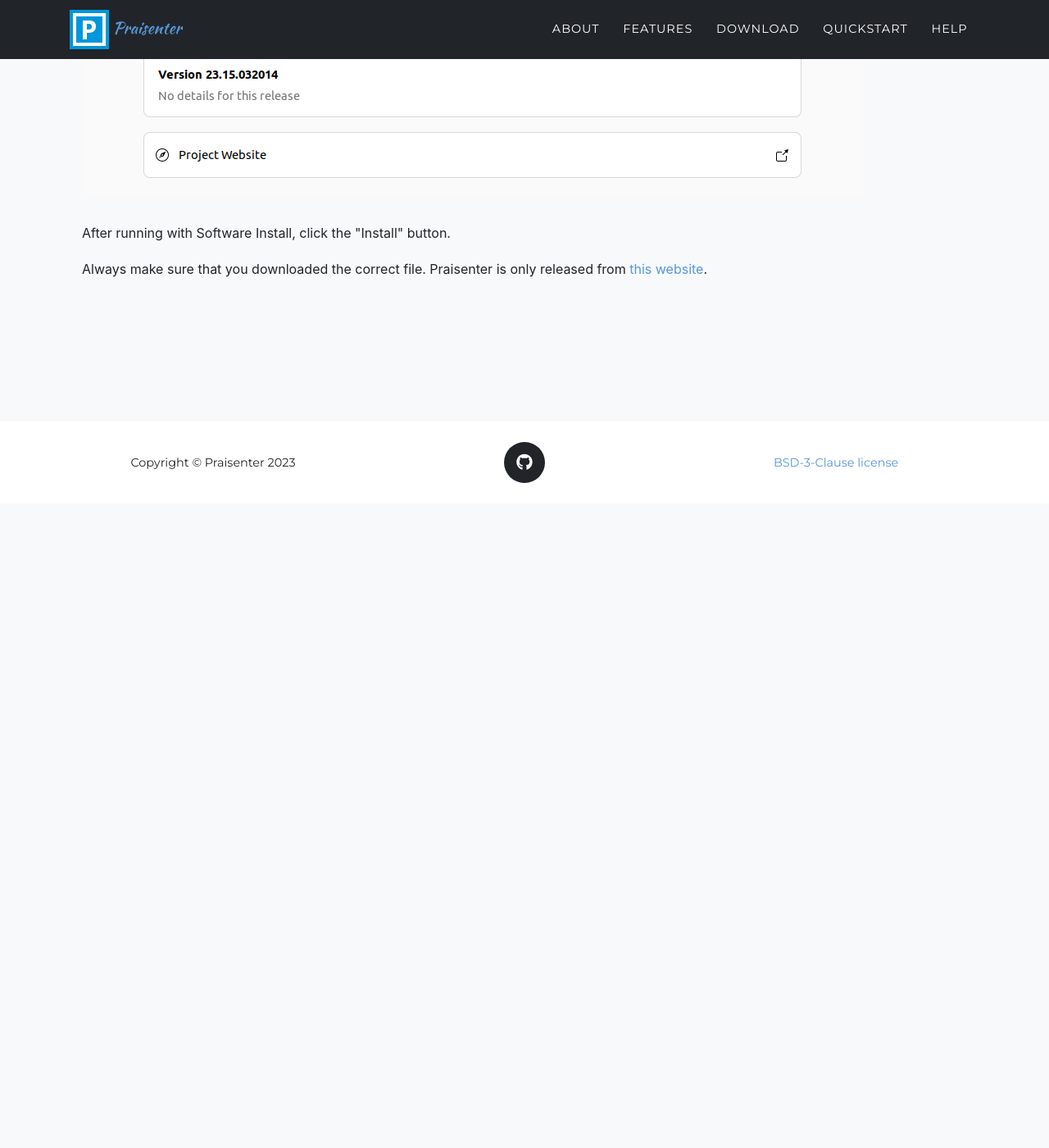
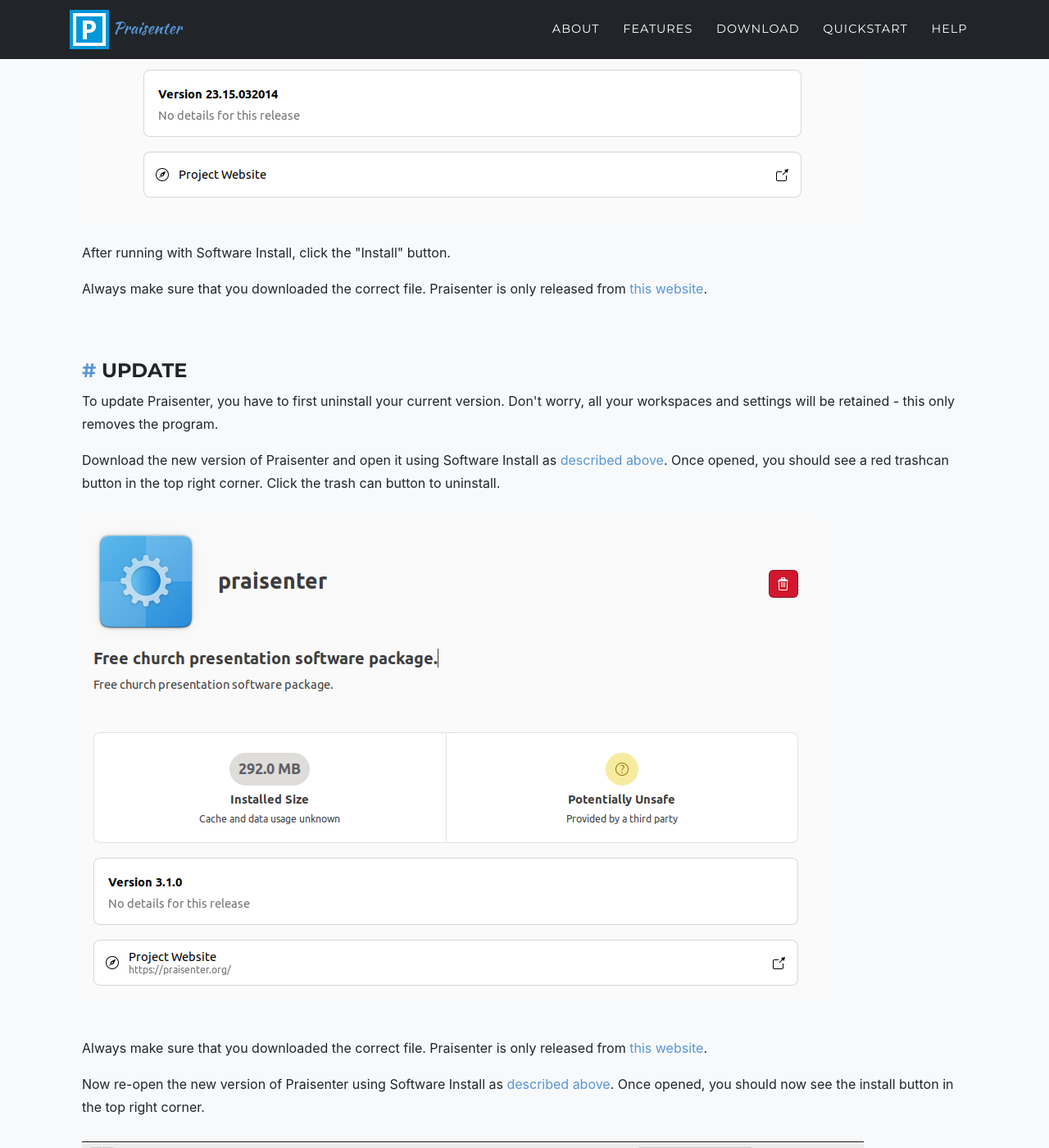
Before and after one commit to praisenter/praisenter.github.io, a Jekyll site: the page built from install.html, in a window 1280 px wide and 1400 px high, scrolled down 4594 px. Shown: the whole window at 82% size. Built offline with Jekyll 4.4.1, drawn with Linux system fonts in a browser that asks for light colours; some web fonts are replaced; before the commit the page ends 5208 px from its top, so only the background shows below that.

Commit message:
Added ubuntu update instructions

```diff
--- a/install.html
+++ b/install.html
@@ -36,6 +36,7 @@ background: grey
               <ul>
                 <li><a href="#ubuntu-deb">Open With...</a></li>
                 <li><a href="#ubuntu-install">Install</a></li>
+                <li><a href="#ubuntu-update">Update</a></li>
               </ul>
             </li>
           </ul>
@@ -163,6 +164,31 @@ background: grey
             <br />
           </p>
         </div>
+        <!-- update -->
+        <div>
+          <h4 class="section-heading text-uppercase"><a href="#ubuntu-update" id="ubuntu-update">#</a> Update</h4>
+          <p>
+            To update Praisenter, you have to first uninstall your current version.  Don't worry, all your workspaces and settings
+            will be retained - this only removes the program.
+          </p>
+          <p>
+            Download the new version of Praisenter and open it using Software Install as <a href="#ubuntu-deb">described above</a>.  Once opened,
+            you should see a red trashcan button in the top right corner.  Click the trash can button to uninstall.
+            <br /><br />
+            <img src="/assets/img/install/ubuntu-uninstall.png" />
+            <br /><br />
+          </p>
+          <p>
+            Always make sure that you downloaded the correct file. Praisenter is only released from <a href="https://github.com/praisenter/praisenter/releases/tag/ubuntu-latest">this website</a>.
+          </p>
+          <p>
+            Now re-open the new version of Praisenter using Software Install as <a href="#ubuntu-deb">described above</a>.  Once opened,
+            you should now see the install button in the top right corner.
+            <br /><br />
+            <img src="/assets/img/install/ubuntu-install.png" />
+            <br /><br /><br />
+          </p>
+        </div>
       </div>
     </div>
   </div>
```
Also changed, not shown: assets/img/install/ubuntu-uninstall.png (added).
